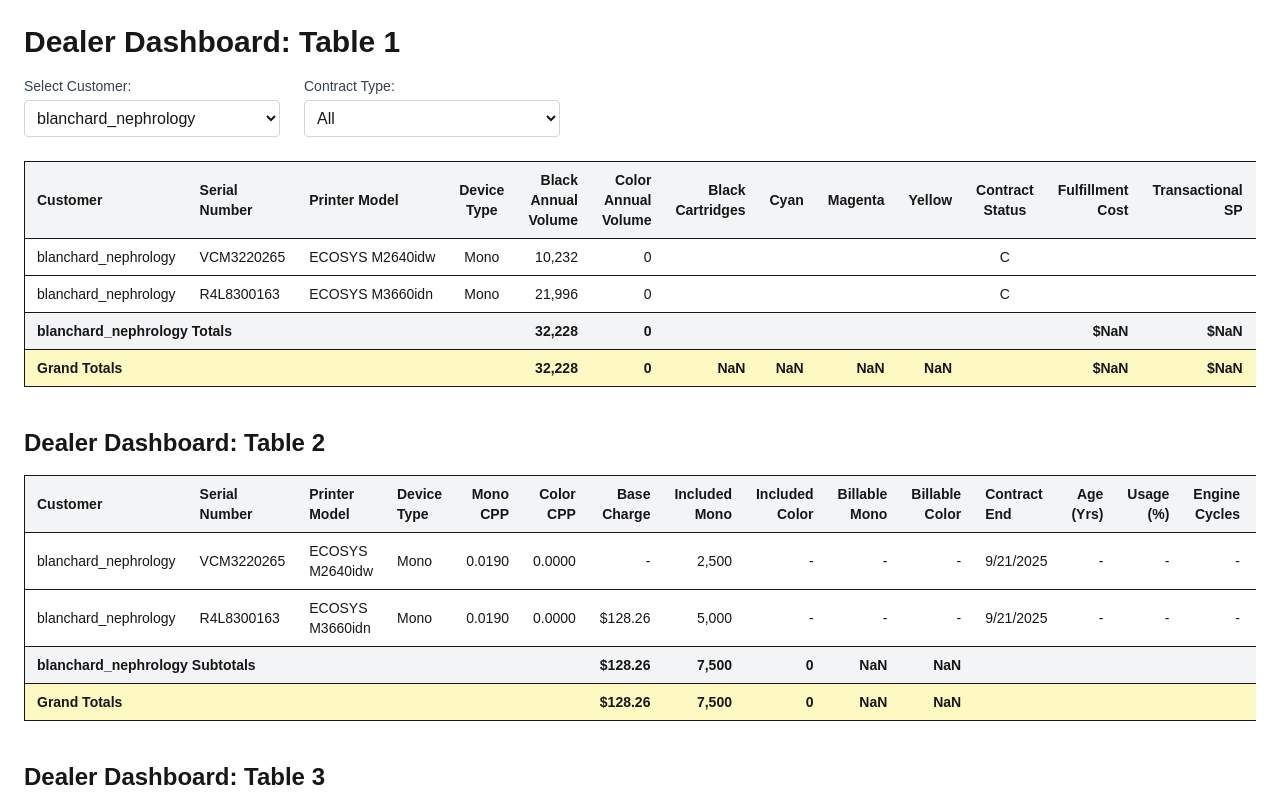
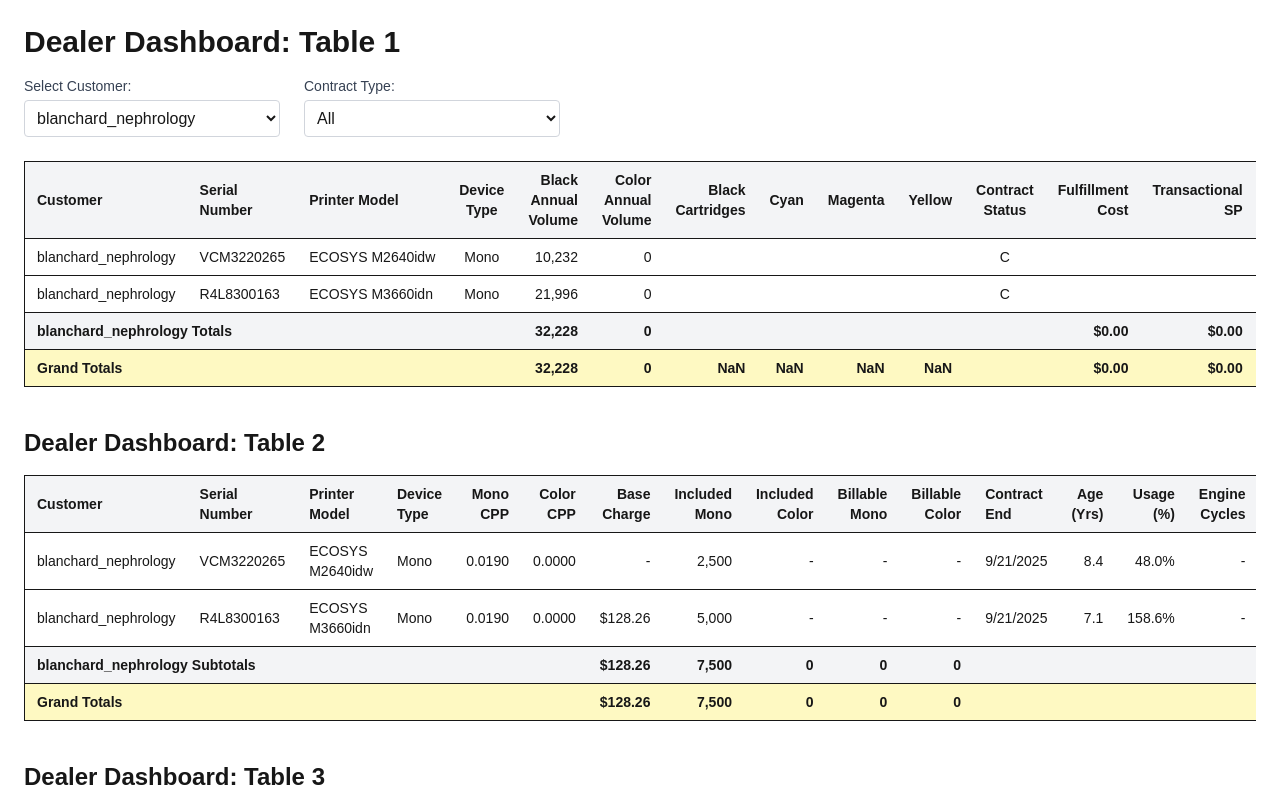
Before and after one commit to ElliottIan397/dealer-dashboard, a Next.js app: page / in a window 1280 px wide. Shown: the top 800 px of the page. Built offline with nearby package versions, Linux system fonts and the light colour scheme.

Commit message:
Final clean up tables 1, 2 & 3

```diff
--- a/app/DealerDashboard.tsx
+++ b/app/DealerDashboard.tsx
@@ -30,8 +30,8 @@ export default function DealerDashboard() {
     Billable_Mono_Pages: row.Billable_Mono_Pages,
     Billable_Color_Pages: row.Billable_Color_Pages,
     contract_end: row.contract_end,
-  "Recalculated_Age_(Years)": row["Recalculated_Age_(Years)"],
-  "Usage_(%)": row["Usage_(%)"],
+    Recalculated_Age_Years: row.Recalculated_Age_Years,
+    Usage_Percent: row.Usage_Percent,
     Engine_Cycles: row.Engine_Cycles,
     Final_Risk_Level: row.Final_Risk_Level,
   })) as any[];
@@ -45,10 +45,10 @@ const table3Data = filtered.map((row: any) => ({
     Cyan_Pages_Left: row.Cyan_Pages_Left,
     Magenta_Pages_Left: row.Magenta_Pages_Left,
     Yellow_Pages_Left: row.Yellow_Pages_Left,
-  "Black_Page_Coverage_%": row["Black_Page_Coverage_%"],
-  "Cyan_Page_Coverage_%": row["Cyan_Page_Coverage_%"],
-  "Magenta_Page_Coverage_%": row["Magenta_Page_Coverage_%"],
-  "Yellow_Page_Coverage_%": row["Yellow_Page_Coverage_%"],
+    Black_Page_Coverage_Percent: row.Black_Page_Coverage_Percent,
+    Cyan_Page_Coverage_Percent: row.Cyan_Page_Coverage_Percent,
+    Magenta_Page_Coverage_Percent: row.Magenta_Page_Coverage_Percent,
+    Yellow_Page_Coverage_Percent: row.Yellow_Page_Coverage_Percent,
     Black_Yield_Estimate: row.Black_Yield_Estimate,
     Cyan_Yield_Estimate: row.Cyan_Yield_Estimate,
     Magenta_Yield_Estimate: row.Magenta_Yield_Estimate,
@@ -70,13 +70,13 @@ const table3Data = filtered.map((row: any) => ({
     (sum, row) => ({
       Black_Annual_Volume: sum.Black_Annual_Volume + row.Black_Annual_Volume,
       Color_Annual_Volume: sum.Color_Annual_Volume + row.Color_Annual_Volume,
-      Fulfillment: sum.Fulfillment + row["12_Mth_Fulfillment_Cost"],
-      SP: sum.SP + row["12_Mth_Transactional_SP"],
+      Fulfillment: sum.Fulfillment + ((row as any)["12_Mth_Fulfillment_Cost"] ?? 0),
+      SP: sum.SP + ((row as any)["12_Mth_Transactional_SP"] ?? 0),
       Revenue: sum.Revenue + row.Contract_Total_Revenue,
-      Black: sum.Black + row["Black_Full_Cartridges_Required_(365d)"],
-      Cyan: sum.Cyan + row["Cyan_Full_Cartridges_Required_(365d)"],
-      Magenta: sum.Magenta + row["Magenta_Full_Cartridges_Required_(365d)"],
-      Yellow: sum.Yellow + row["Yellow_Full_Cartridges_Required_(365d)"],
+      Black: sum.Black + row.Black_Full_Cartridges_Required_365d,
+      Cyan: sum.Cyan + row.Cyan_Full_Cartridges_Required_365d,
+      Magenta: sum.Magenta + row.Magenta_Full_Cartridges_Required_365d,
+      Yellow: sum.Yellow + row.Yellow_Full_Cartridges_Required_365d,
     }),
     {
       Black_Annual_Volume: 0,
@@ -162,8 +162,8 @@ const table3Data = filtered.map((row: any) => ({
                 (sum, row) => ({
                   Black_Annual_Volume: sum.Black_Annual_Volume + row.Black_Annual_Volume,
                   Color_Annual_Volume: sum.Color_Annual_Volume + row.Color_Annual_Volume,
-                  Fulfillment: sum.Fulfillment + row["12_Mth_Fulfillment_Cost"],
-                  SP: sum.SP + row["12_Mth_Transactional_SP"],
+                  Fulfillment: sum.Fulfillment + ((row as any)["12_Mth_Fulfillment_Cost"] ?? 0),
+                  SP: sum.SP + ((row as any)["12_Mth_Transactional_SP"] ?? 0),
                   Revenue: sum.Revenue + row.Contract_Total_Revenue,
                 }),
                 { Black_Annual_Volume: 0, Color_Annual_Volume: 0, Fulfillment: 0, SP: 0, Revenue: 0 }
@@ -182,16 +182,30 @@ const table3Data = filtered.map((row: any) => ({
                       <td className="px-3 py-2 text-center">{row.Device_Type}</td>
                       <td className="px-3 py-2 text-right">{Number(row.Black_Annual_Volume).toLocaleString()}</td>
                       <td className="px-3 py-2 text-right">{Number(row.Color_Annual_Volume).toLocaleString()}</td>
-                      <td className="px-3 py-2 text-right">{row["Black_Full_Cartridges_Required_(365d)"]}</td>
-                      <td className="px-3 py-2 text-right">{row["Cyan_Full_Cartridges_Required_(365d)"]}</td>
-                      <td className="px-3 py-2 text-right">{row["Magenta_Full_Cartridges_Required_(365d)"]}</td>
-                      <td className="px-3 py-2 text-right">{row["Yellow_Full_Cartridges_Required_(365d)"]}</td>
+                      <td className="px-3 py-2 text-right">{(row as any)["Black_Full_Cartridges_Required_(365d)"]}</td>
+                      <td className="px-3 py-2 text-right">{(row as any)["Cyan_Full_Cartridges_Required_(365d)"]}</td>
+                      <td className="px-3 py-2 text-right">{(row as any)["Magenta_Full_Cartridges_Required_(365d)"]}</td>
+                      <td className="px-3 py-2 text-right">{(row as any)["Yellow_Full_Cartridges_Required_(365d)"]}</td>
                       <td className="px-3 py-2 text-center">{row.Contract_Status}</td>
-                      <td className="px-3 py-2 text-right">{formatCurrency(row["12_Mth_Fulfillment_Cost"])}</td>
-                      <td className="px-3 py-2 text-right">{formatCurrency(row["12_Mth_Transactional_SP"])}</td>
-                      <td className="px-3 py-2 text-center">{formatPercent(computeGM(row["12_Mth_Transactional_SP"], row["12_Mth_Fulfillment_Cost"]))}</td>
+                      <td className="px-3 py-2 text-right">{formatCurrency((row as any)["12_Mth_Fulfillment_Cost"])}</td>
+                      <td className="px-3 py-2 text-right">{formatCurrency((row as any)["12_Mth_Transactional_SP"])}</td>
+                      <td className="px-3 py-2 text-center">
+                        {formatPercent(
+                          computeGM(
+                            (row as any)["12_Mth_Transactional_SP"],
+                            (row as any)["12_Mth_Fulfillment_Cost"]
+                          )
+                        )}
+                      </td>
                       <td className="px-3 py-2 text-right">{formatCurrency(row.Contract_Total_Revenue)}</td>
-                      <td className="px-3 py-2 text-center">{formatPercent(computeContractGM(row["12_Mth_Fulfillment_Cost"], row.Contract_Total_Revenue))}</td>
+                      <td className="px-3 py-2 text-center">
+                        {formatPercent(
+                          computeContractGM(
+                            (row as any)["12_Mth_Fulfillment_Cost"],
+                            row.Contract_Total_Revenue
+                          )
+                        )}
+                      </td>
                     </tr>
                   ))}
                   <tr className="border-t bg-gray-100 font-semibold">
--- a/app/Table2.tsx
+++ b/app/Table2.tsx
@@ -2,7 +2,6 @@
 
 import React from "react";
 import { safeFixed, safePercent, safeNumber, safeCurrency } from "./utils";
-
 import type { McarpRow } from "./types";
 
 type Props = {
@@ -10,12 +9,8 @@ type Props = {
 };
 
 export default function Table2({ filtered }: Props) {
-  const formatNumber = (val: number) => val.toLocaleString();
-  const formatCurrency = (val: number) =>
-    val.toLocaleString("en-US", { style: "currency", currency: "USD", minimumFractionDigits: 2 });
-
   const grouped = Object.entries(
-  filtered.reduce((acc: Record<string, any[]>, row) => {
+    filtered.reduce((acc: Record<string, McarpRow[]>, row) => {
       acc[row.Monitor] = acc[row.Monitor] || [];
       acc[row.Monitor].push(row);
       return acc;
@@ -24,11 +19,11 @@ export default function Table2({ filtered }: Props) {
 
   const grandTotals = filtered.reduce(
     (totals, row) => ({
-      Contract_Base_Charge_Annual: totals.Contract_Base_Charge_Annual + row.Contract_Base_Charge_Annual,
-      Included_Mono_Volume: totals.Included_Mono_Volume + row.Included_Mono_Volume,
-      Included_Color_Volume: totals.Included_Color_Volume + row.Included_Color_Volume,
-      Billable_Mono_Pages: totals.Billable_Mono_Pages + row.Billable_Mono_Pages,
-      Billable_Color_Pages: totals.Billable_Color_Pages + row.Billable_Color_Pages,
+      Contract_Base_Charge_Annual: totals.Contract_Base_Charge_Annual + (row.Contract_Base_Charge_Annual || 0),
+      Included_Mono_Volume: totals.Included_Mono_Volume + (row.Included_Mono_Volume || 0),
+      Included_Color_Volume: totals.Included_Color_Volume + (row.Included_Color_Volume || 0),
+      Billable_Mono_Pages: totals.Billable_Mono_Pages + (row.Billable_Mono_Pages || 0),
+      Billable_Color_Pages: totals.Billable_Color_Pages + (row.Billable_Color_Pages || 0),
     }),
     {
       Contract_Base_Charge_Annual: 0,
@@ -66,11 +61,11 @@ export default function Table2({ filtered }: Props) {
           {grouped.map(([customer, rows]) => {
             const subtotal = rows.reduce(
               (sum, row) => ({
-                Contract_Base_Charge_Annual: sum.Contract_Base_Charge_Annual + row.Contract_Base_Charge_Annual,
-                Included_Mono_Volume: sum.Included_Mono_Volume + row.Included_Mono_Volume,
-                Included_Color_Volume: sum.Included_Color_Volume + row.Included_Color_Volume,
-                Billable_Mono_Pages: sum.Billable_Mono_Pages + row.Billable_Mono_Pages,
-                Billable_Color_Pages: sum.Billable_Color_Pages + row.Billable_Color_Pages,
+                Contract_Base_Charge_Annual: sum.Contract_Base_Charge_Annual + (row.Contract_Base_Charge_Annual || 0),
+                Included_Mono_Volume: sum.Included_Mono_Volume + (row.Included_Mono_Volume || 0),
+                Included_Color_Volume: sum.Included_Color_Volume + (row.Included_Color_Volume || 0),
+                Billable_Mono_Pages: sum.Billable_Mono_Pages + (row.Billable_Mono_Pages || 0),
+                Billable_Color_Pages: sum.Billable_Color_Pages + (row.Billable_Color_Pages || 0),
               }),
               {
                 Contract_Base_Charge_Annual: 0,
@@ -97,8 +92,8 @@ export default function Table2({ filtered }: Props) {
                     <td className="px-3 py-2 text-right">{safeNumber(row.Billable_Mono_Pages)}</td>
                     <td className="px-3 py-2 text-right">{safeNumber(row.Billable_Color_Pages)}</td>
                     <td className="px-3 py-2">{row.contract_end}</td>
-<td className="px-3 py-2 text-right">{safeFixed(row["Recalculated_Age_(Years)"], 1)}</td>
-<td className="px-3 py-2 text-right">{safePercent(row["Usage_(%)"])}</td>
+                    <td className="px-3 py-2 text-right">{safeFixed(row.Recalculated_Age_Years, 1)}</td>
+                    <td className="px-3 py-2 text-right">{safePercent(row.Usage_Percent)}</td>
                     <td className="px-3 py-2 text-right">{safeNumber(row.Engine_Cycles)}</td>
                     <td className="px-3 py-2">{row.Final_Risk_Level}</td>
                   </tr>
--- a/app/types.ts
+++ b/app/types.ts
@@ -8,13 +8,13 @@ export type McarpRow = {
   // Table 1 fields
   Black_Annual_Volume: number;
   Color_Annual_Volume: number;
-  "Black_Full_Cartridges_Required_(365d)": number;
-  "Cyan_Full_Cartridges_Required_(365d)": number;
-  "Magenta_Full_Cartridges_Required_(365d)": number;
-  "Yellow_Full_Cartridges_Required_(365d)": number;
+  Black_Full_Cartridges_Required_365d: number;
+  Cyan_Full_Cartridges_Required_365d: number;
+  Magenta_Full_Cartridges_Required_365d: number;
+  Yellow_Full_Cartridges_Required_365d: number;
   Contract_Status: string;
-  "12_Mth_Fulfillment_Cost": number;
-  "12_Mth_Transactional_SP": number;
+  Twelve_Month_Fulfillment_Cost: number;
+  Twelve_Month_Transactional_SP: number;
   Contract_Total_Revenue: number;
 
   // Table 2 fields
@@ -26,8 +26,8 @@ export type McarpRow = {
   Billable_Mono_Pages: number;
   Billable_Color_Pages: number;
   contract_end: string;
-  "Recalculated_Age_(Years)": number;
-  "Usage_(%)": number;
+  Recalculated_Age_Years: number;
+  Usage_Percent: number;
   Engine_Cycles: number;
   Final_Risk_Level: string;
 
@@ -36,10 +36,10 @@ export type McarpRow = {
   Cyan_Pages_Left: number;
   Magenta_Pages_Left: number;
   Yellow_Pages_Left: number;
-  "Black_Page_Coverage_%": number;
-  "Cyan_Page_Coverage_%": number;
-  "Magenta_Page_Coverage_%": number;
-  "Yellow_Page_Coverage_%": number;
+  Black_Page_Coverage_Percent: number;
+  Cyan_Page_Coverage_Percent: number;
+  Magenta_Page_Coverage_Percent: number;
+  Yellow_Page_Coverage_Percent: number;
   Black_Yield_Estimate: number;
   Cyan_Yield_Estimate: number;
   Magenta_Yield_Estimate: number;
```
Also changed, not shown: app/Table3.tsx (+4 -4 lines). Lines whose indentation alone changed are shown as unchanged.
